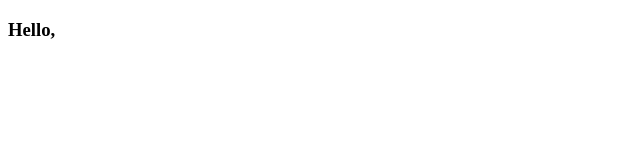
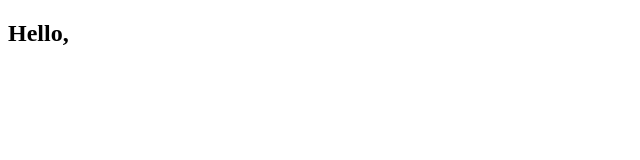
Before and after one commit to FrederikON/onderbeke, a plain HTML site: page index.html in a window 1280 px wide. Shown: the full height of the page, 0-640 px from the left. Drawn offline with Linux system fonts and the light colour scheme.

Commit message:
Update index.html

```diff
--- a/index.html
+++ b/index.html
@@ -1,7 +1,7 @@
 <!DOCTYPE html>
 <html>
 <body>
-<h3>Hello,</h3>
+<h2>Hello,</h2>
 </body>
 </body>
 </html>
```
